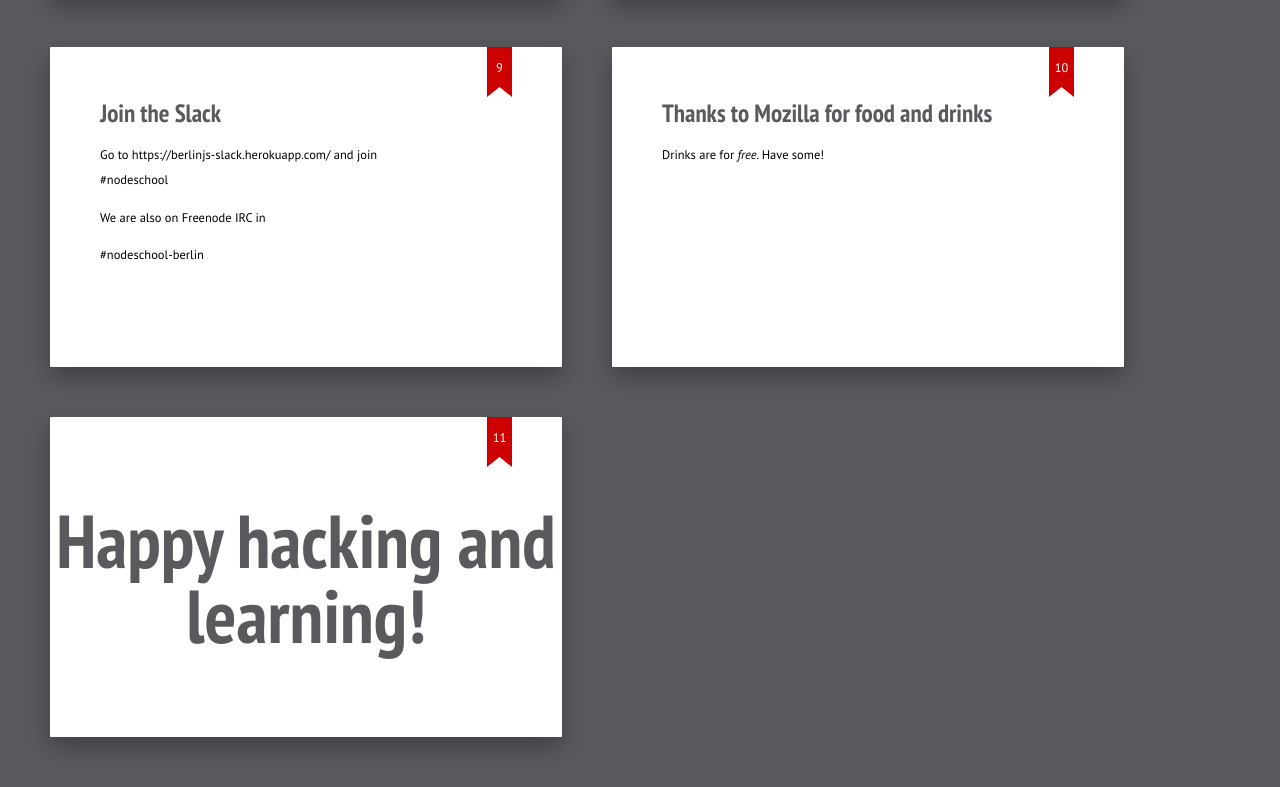
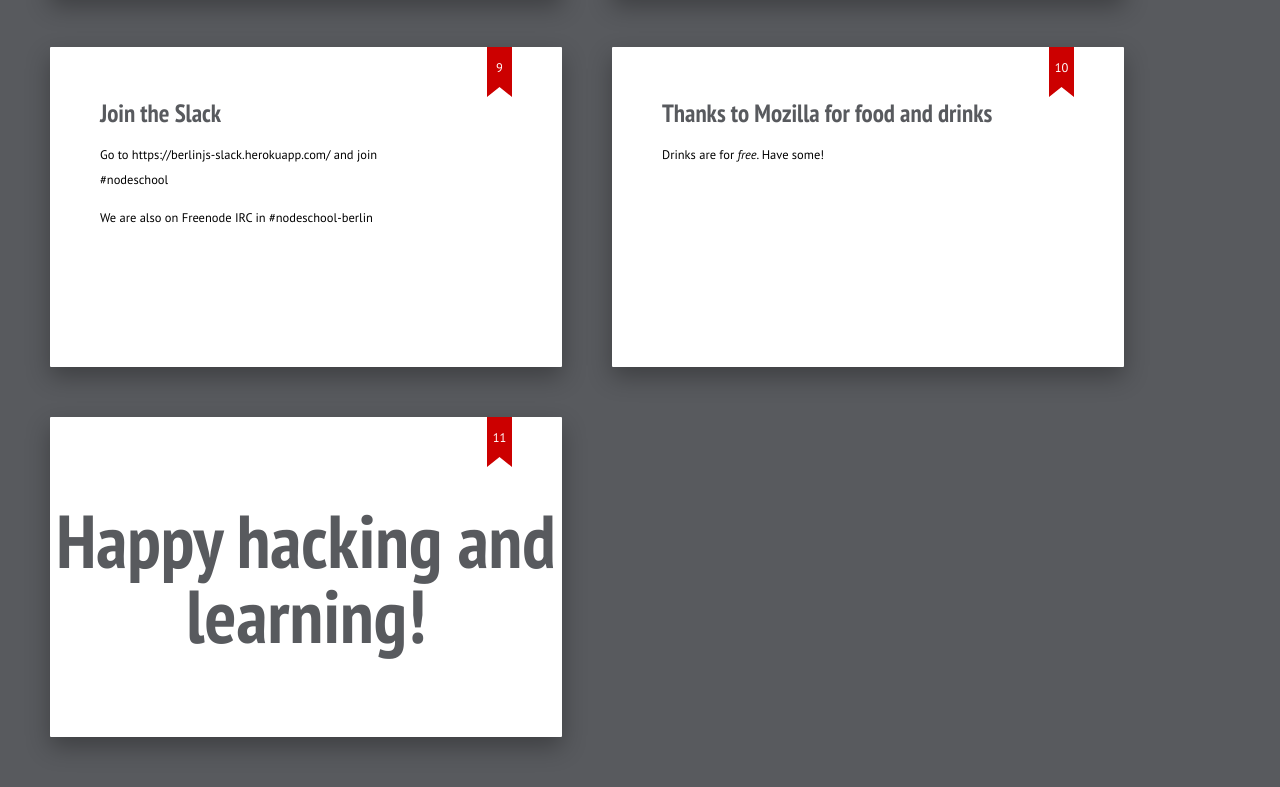
Before and after one commit to nodeschool/berlin, a website: page dist/slides/index.html in a window 1280 px wide. Shown: the part 1583-2370 px from the top of the page. Drawn offline with Linux system fonts and the light colour scheme.

Commit message:
Update index.html

```diff
--- a/dist/slides/index.html
+++ b/dist/slides/index.html
@@ -94,7 +94,7 @@
     <section class="slide" id="slack">
     	<h2>Join the Slack</h2>
     	Go to https://berlinjs-slack.herokuapp.com/ and join <pre>#nodeschool</pre>
-	<p>We are also on Freenode IRC in <pre>#nodeschool-berlin</pre></p>
+	<p>We are also on Freenode IRC in #nodeschool-berlin</p>
     </section>
 
     <section class="slide" id="11">
```
